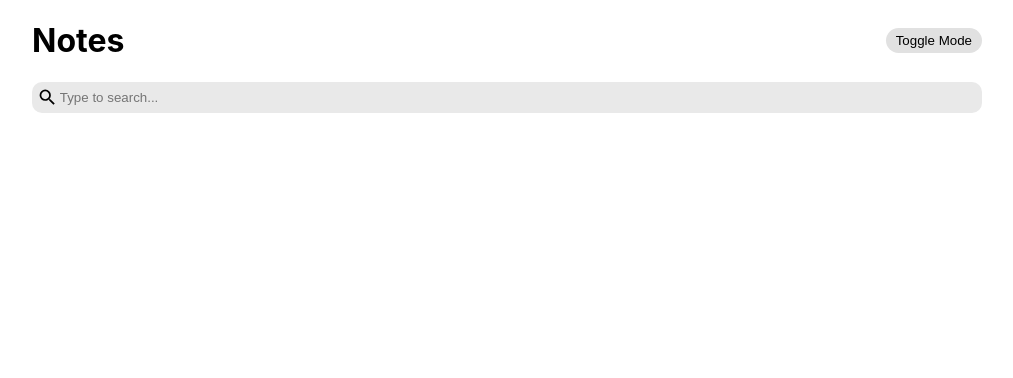
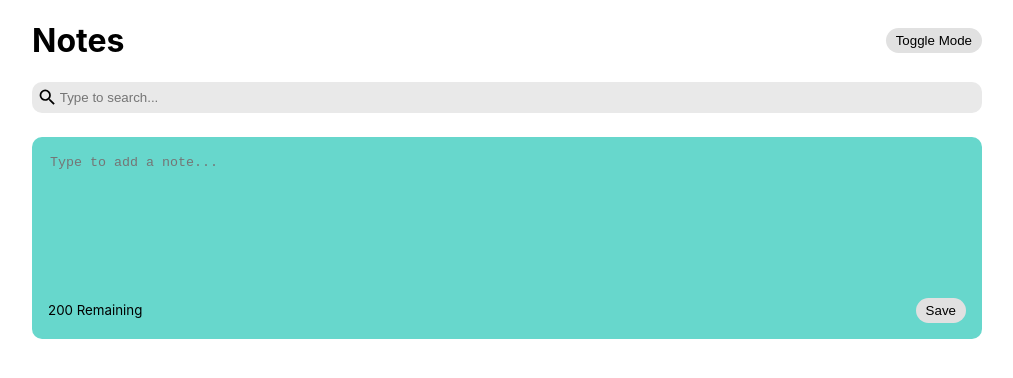
Before and after one commit to RAJHIMANSHUPATEL/react-notes-app, a React (Create React App) app: page / in a window 1280 px wide. Shown: the top 378 px of the page, without its empty margins (133-1146 px from the left). Built offline with nearby package versions, Linux system fonts and the light colour scheme.

Commit message:
add-note moved to app.js

```diff
--- a/src/App.js
+++ b/src/App.js
@@ -3,6 +3,7 @@ import NotesList from './components/NotesList';
 import { nanoid } from 'nanoid';
 import Search from './components/Search';
 import Header from './components/Header';
+import AddNote from './components/AddNote';
 
 function App() {
   const [notes, setNotes] = useState(null);
@@ -47,10 +48,10 @@ function App() {
       <div className="container">
         <Header handleDarkMode={setDarkMode} />
         <Search handleSearchNote={setSearchText} />
+        <AddNote handleAddNote={addnote} />
         {notes !== null && (
           <NotesList
             notes={notes.filter((note) => note.text.toLowerCase().includes(searchText))}
-            handleAddNote={addnote}
             handleDeleteNote={deleteNote}
           />
         )}
--- a/src/components/NotesList.js
+++ b/src/components/NotesList.js
@@ -1,8 +1,7 @@
 import React from 'react'
 import Note from './Note'
-import AddNote from './AddNote'
 
-function NotesList({notes, handleAddNote, handleDeleteNote}) {
+function NotesList({notes, handleDeleteNote}) {
     return (
         <div className='notes-list'>
             {
@@ -16,7 +15,6 @@ function NotesList({notes, handleAddNote, handleDeleteNote}) {
                 ))
 
             }
-            <AddNote handleAddNote = {handleAddNote} />
         </div>
     )
 }
```
